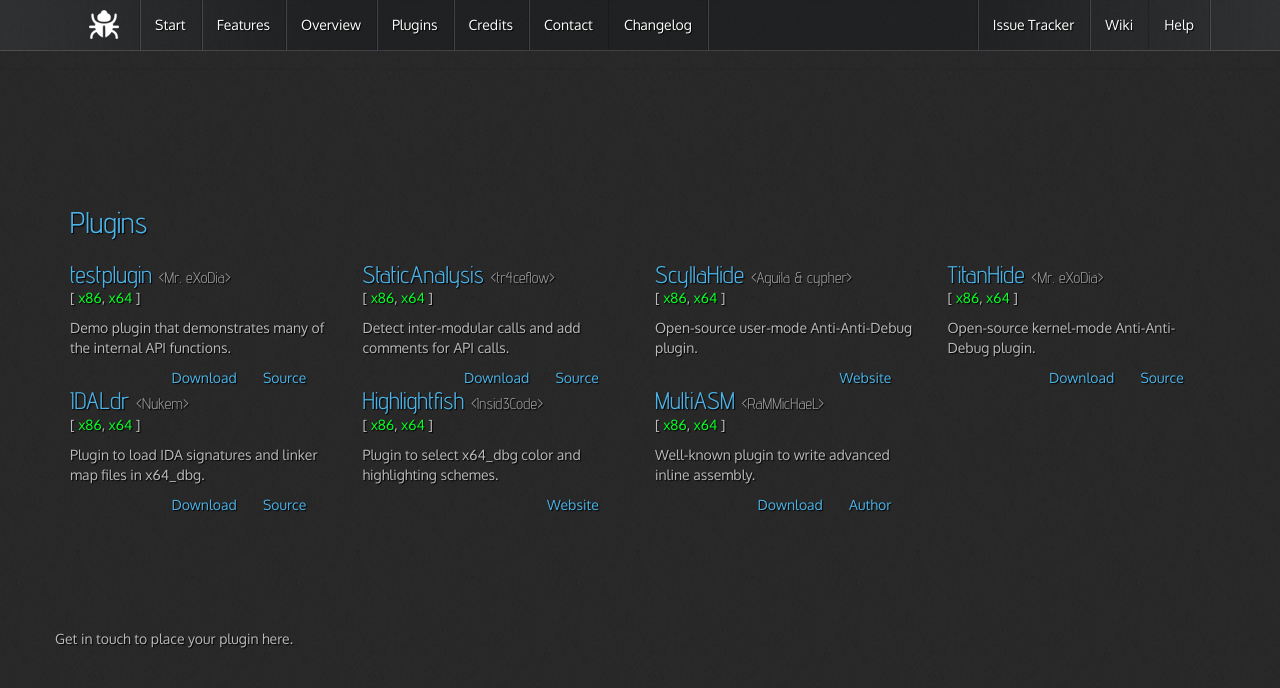
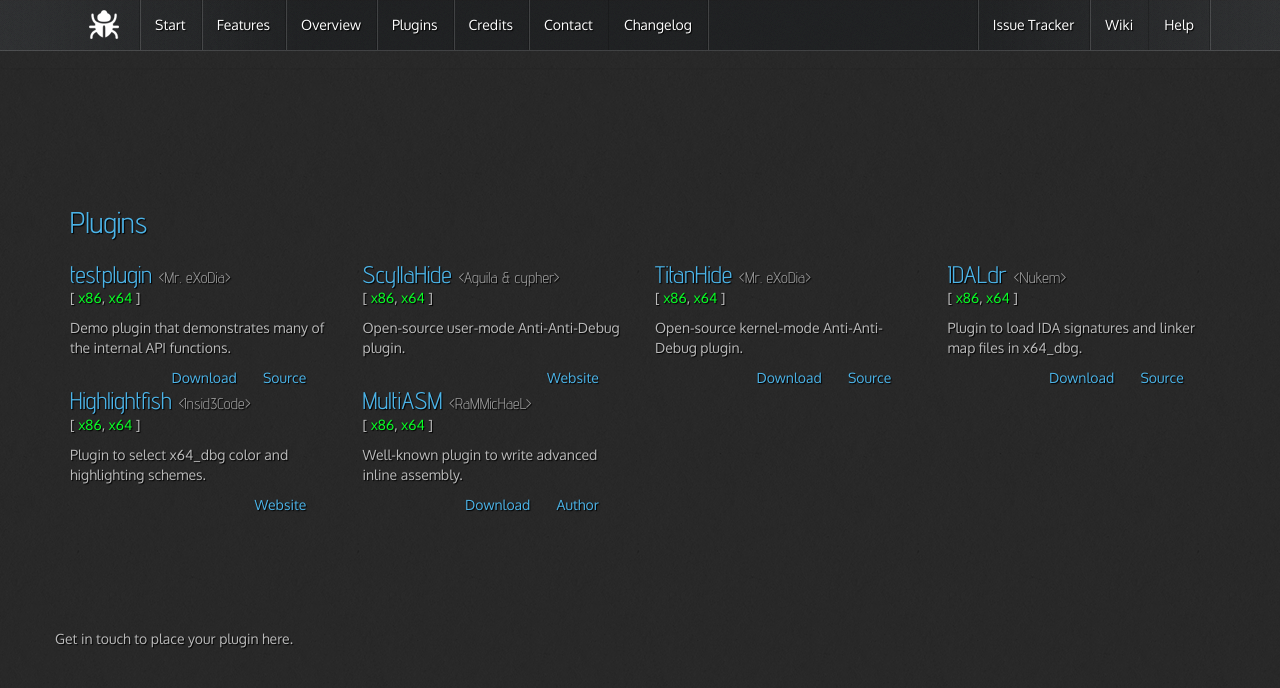
Before and after one commit to x64dbg/x64dbg.github.io, a Jekyll site: the page built from index.html, in a window 1280 px wide and 900 px high, scrolled down 2672 px. Shown: the top 688 px of the window. Built offline with Jekyll 4.4.1, drawn with Linux system fonts in a browser that asks for light colours; nearby versions of some CDN libraries.

Commit message:
removed static analysis plugin (now integrated in x64dbg)

```diff
--- a/_includes/plugins.html
+++ b/_includes/plugins.html
@@ -9,17 +9,6 @@
                     <p>Demo plugin that demonstrates many of the internal API functions.</p>
                     <a target="_blank" href="https://bitbucket.org/mrexodia/testplugin">Source</a>
 					<a target="_blank" href="https://bitbucket.org/mrexodia/testplugin/downloads">Download</a>
-                </div>
-                <div class="col-md-6">
-                    <h3>StaticAnalysis
-                        <small>&lt;tr4ceflow&gt;</small>
-                    </h3>
-                    <p>[
-                        <span class="yes">x86</span>,
-                        <span class="yes">x64</span> ]</p>
-                    <p>Detect inter-modular calls and add comments for API calls.</p>
-                    <a target="_blank" href="https://github.com/x64dbg/x64dbg-StaticAnalysis">Source</a>
-                    <a target="_blank" href="https://github.com/x64dbg/x64dbg-StaticAnalysis/releases">Download</a>
                 </div>
 				<div class="col-md-6">
                     <h3>ScyllaHide
```
